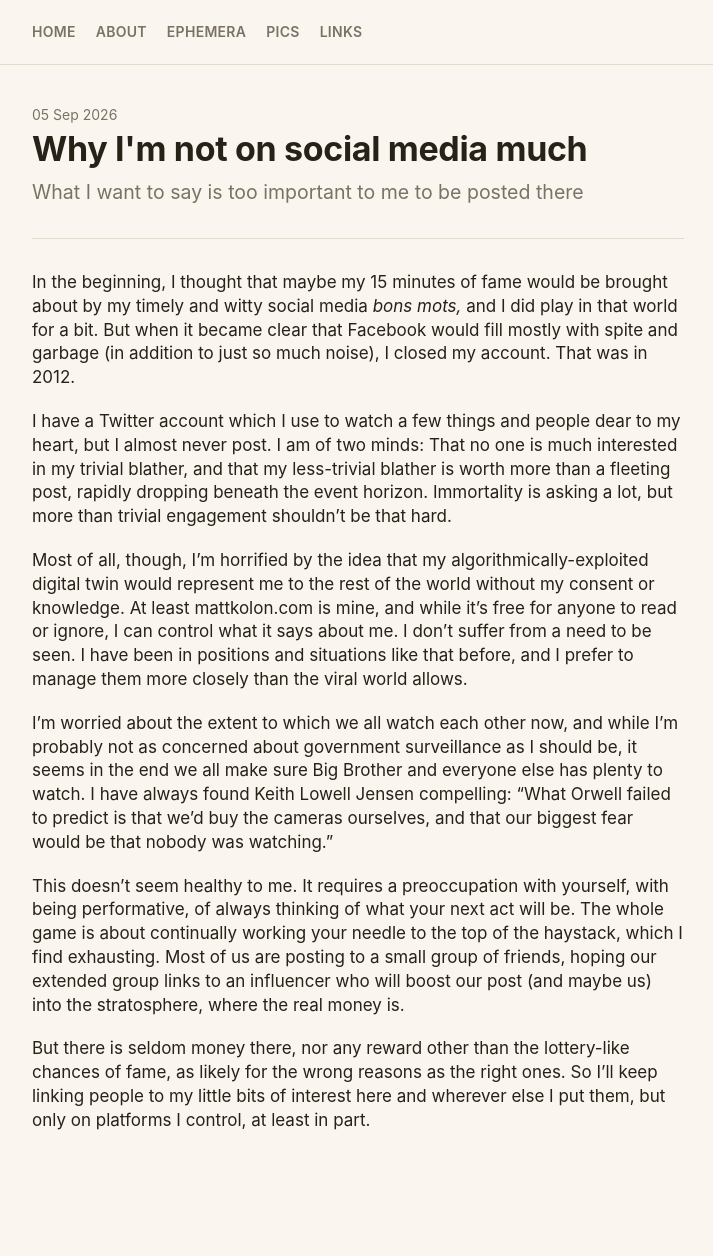
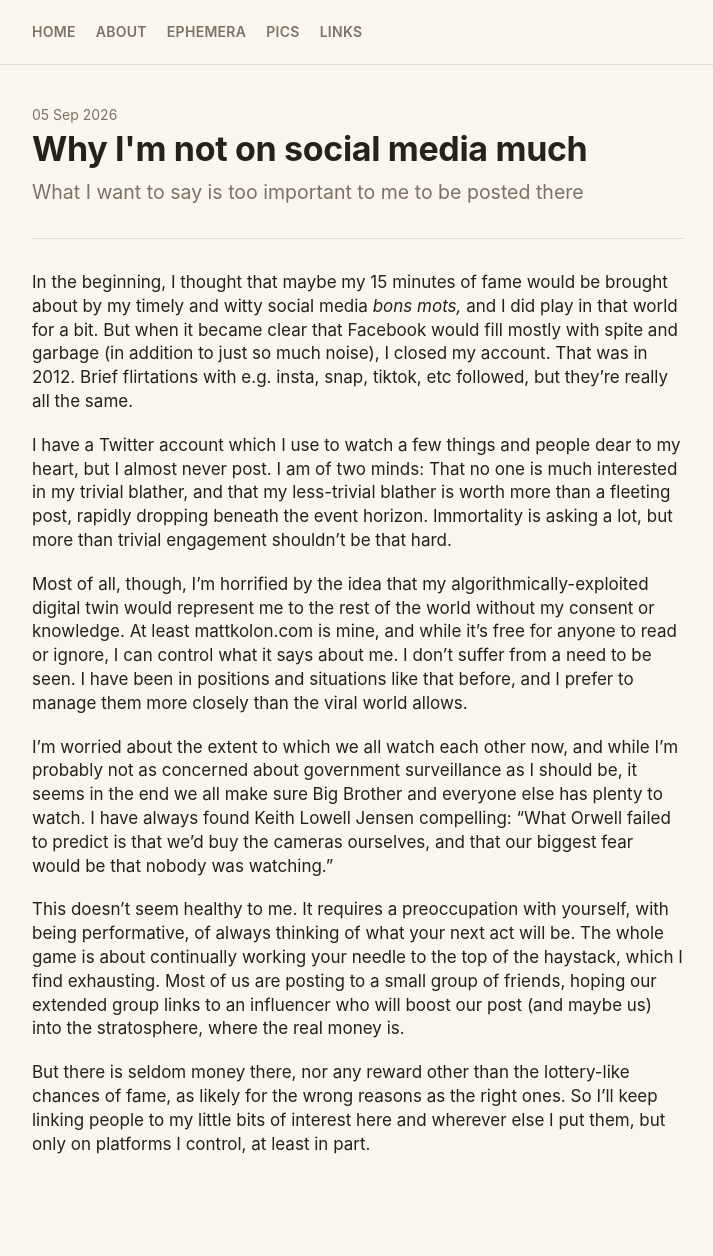
Before and after one commit to mkolon/mattkolon.com, a Jekyll site: the page built from _posts/2026-09-05-social.md, in a window 1280 px wide. Shown: the whole page, without its empty margins (282-995 px from the left). Built offline with Jekyll 4.4.1, drawn with Linux system fonts in a browser that asks for light colours; before the commit the page ends 1233 px from its top, so only the background shows below that.

Commit message:
update post

```diff
--- a/_posts/2026-09-05-social.md
+++ b/_posts/2026-09-05-social.md
@@ -7,7 +7,7 @@ What I want to say is too important to me to be posted there
 
 ***
 
-In the beginning, I thought that maybe my 15 minutes of fame would be brought about by my timely and witty social media *bons mots,* and I did play in that world for a bit. But when it became clear that Facebook would fill mostly with spite and garbage (in addition to just so much noise), I closed my account. That was in 2012.
+In the beginning, I thought that maybe my 15 minutes of fame would be brought about by my timely and witty social media *bons mots,* and I did play in that world for a bit. But when it became clear that Facebook would fill mostly with spite and garbage (in addition to just so much noise), I closed my account. That was in 2012. Brief flirtations with e.g. insta, snap, tiktok, etc followed, but they're really all the same.
 
 I have a Twitter account which I use to watch a few things and people dear to my heart, but I almost never post. I am of two minds: That no one is much interested in my trivial blather, and that my less-trivial blather is worth more than a fleeting post, rapidly dropping beneath the event horizon. Immortality is asking a lot, but more than trivial engagement shouldn't be that hard.
 
```
